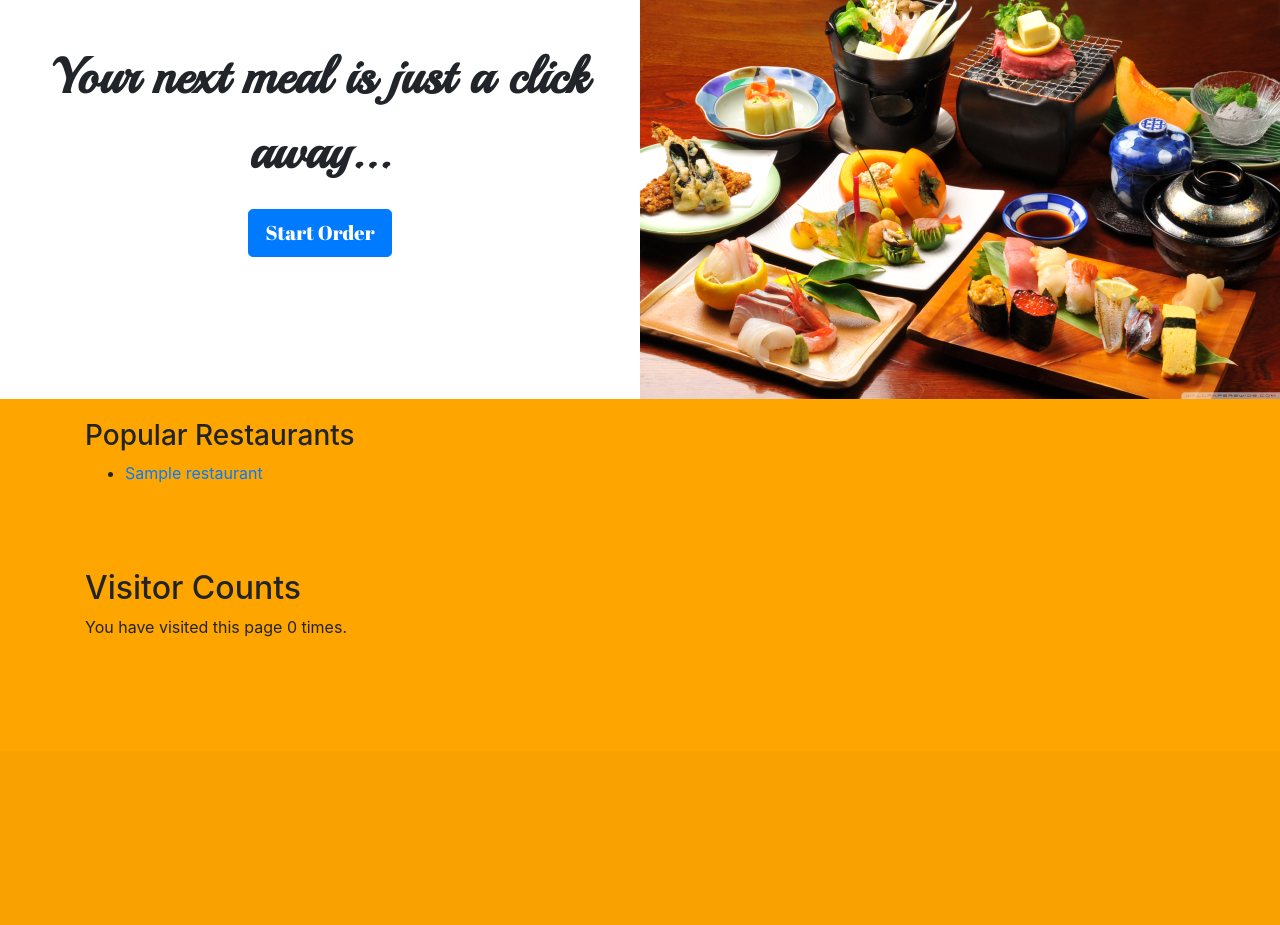
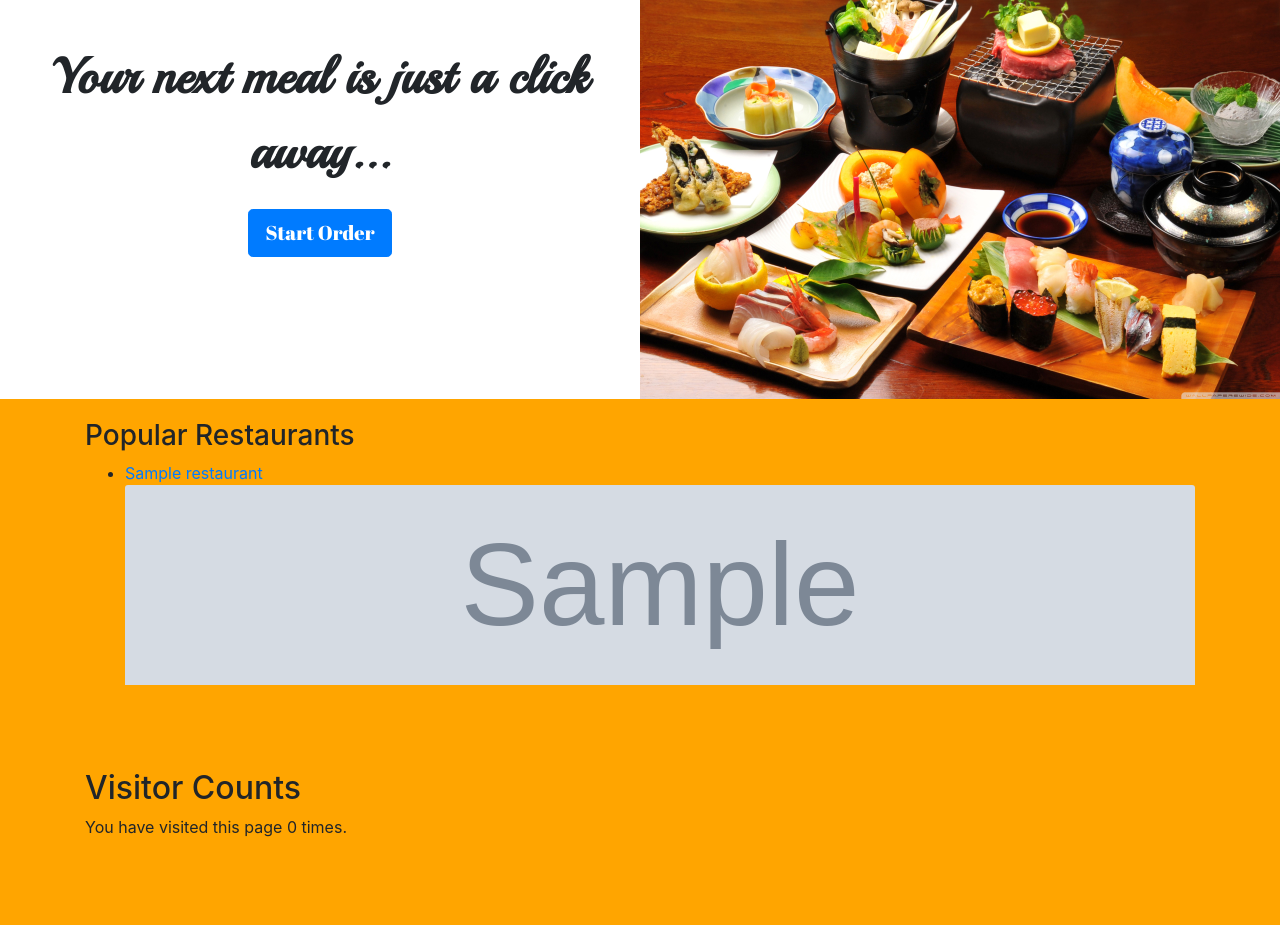
Before and after one commit to t-doan/munch-project, a Django app: page / in a window 1280 px wide. Shown: the part 98-1023 px from the top of the page. Before the commit the page ends 735 px from the top, so only its background shows below. Run offline with Django 3.2, Linux system fonts and the light colour scheme; tables that the repository leaves empty hold one stand-in row (values such as "Sample post"); grey boxes marked "Sample" are stand-in pictures; some libraries are stand-ins or nearby versions.

Commit message:
Added image to restaurants

```diff
--- a/tables/models.py
+++ b/tables/models.py
@@ -20,6 +20,7 @@ class Restaurant(models.Model):
     #phone_number
     #max length on the table is 50 but i figure we should change this later
     phone_number = models.CharField(max_length=50)
+    image = models.ImageField(upload_to='images/', default='/static/NoImageFound.jpg')
 
     def __str__(self):
         return self.name + ' at ' + self.address
--- a/tables/templates/tables/home.html
+++ b/tables/templates/tables/home.html
@@ -18,6 +18,7 @@
       <ul>
       {% for restaurant in restaurants.all %}
           <li><a href="{% url 'restaurantView' restaurant.id %}">{{ restaurant.name }}</a></li>
+          <img class="card-img-top" src="{{ restaurant.image.url }}" height="200"></img>
       {% endfor %}
       </ul>
   </div>
```
